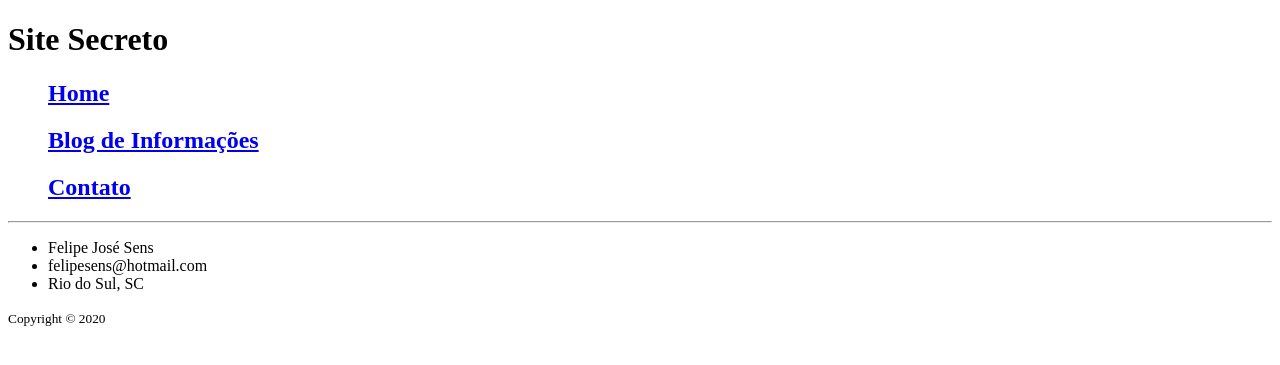
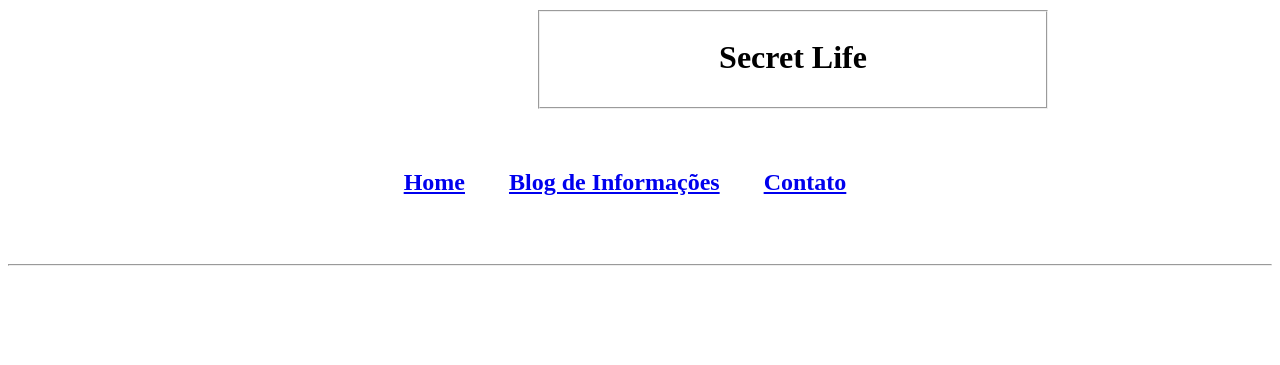
Before and after one commit to marcondesmacaneiro/aula_webi_2021, a PHP site: page / in a window 1280 px wide. Shown: the top 365 px of the page. Run offline with PHP 8.4, Linux system fonts and the light colour scheme.

Commit message:
RestauracaSite

```diff
--- a/felipe_jose_sens/estilo.css
+++ b/felipe_jose_sens/estilo.css
@@ -1,31 +1,92 @@
-div#primeiro {
+header#titulo {
 
+margin-top: 10px;
+text-align: center;
+padding-left: 300px;
+
+
+}
+
+header#tome {
+
+    margin-top: 10px;
+    text-align: center;
+    padding-left: 600px;
+
+
+    }
+
+    header#some {
+
+        margin-top: 10px;
+        text-align: center;
+        padding-left: 670px;
+
+
+        }
+
+        header#come {
+
+            margin-top: 10px;
+            text-align: center;
+            padding-left: 670px;
+
+
+            }
+
+        #forma {
+
+            text-align: center;
+            -webkit-text-size-adjust: auto;
+        }
+
+#dados {
+
+        text-align: center;
+}
+
+#dados div {
 
 
 
 }
 
+#teste {
 
-div#segundo {
-
+text-align: center;
 
 }
 
-div#terceiro {
+#centrado {
 
-
-
+margin-left: 230px;
 
 }
-
-nav#teste {
-
-
-
+#reta {
+    text-align: center;
 }
 
-body {
+#retaum {
 
+list-style: none;
+display: inline-block;
+padding: 10px;
+}
 
+#retadois {
 
-}
+    list-style: none;
+    display: inline-block;
+    padding-left: 30px;
+    }
+
+    #retatres {
+
+        list-style: none;
+        display: inline-block;
+        padding: 40px;
+        }
+
+        li {
+            list-style-type: none;
+          }
--- a/felipe_jose_sens/index.html
+++ b/felipe_jose_sens/index.html
@@ -4,35 +4,35 @@
     <meta charset="UTF-8">
     <meta http-equiv="X-UA-Compatible" content="IE=edge">
     <meta name="viewport" content="width=device-width, initial-scale=1.0">
-    <title>Primeiro Site</title>
+    <title>KZA Shok</title>
 </head>
 <link rel="stylesheet" type="text/css" href="estilo.css" media="screen" />
 
 <body>
-	<header>
-		<h1>Site Secreto</h1>
+	<header id="titulo">
+	<fieldset style="width: 50%;" id="centrado">
+		<h1 id='sub'>Secret Life</h1>
+	</fieldset>
 	</header>
-	<nav>
-		<ul>
-			<h2><a href="home.html" id="teste">Home</a></h2>
-			<h2><a href="blog.html" id="testedois">Blog de Informações</a></h2>
-			<h2><a href="contato.html" id="testetres">Contato</a></h2>
-		</ul>
-	</nav>
+
+	<nav id="reta">
+			<h2 id="retaum"><a href="home.html" id="teste">Home</a></h2>
+			<h2 id="retadois"><a href="blog.html" id="testedois">Blog de Informações</a></h2>
+			 <h2 id="retatres"><a href="contato.html" id="testetres">Contato</a></h2>
+    </nav>
 <hr>
 
-<div>
-<footer>
-  <ul>
-    <li>Felipe José Sens</li>
-	<li>felipesens@hotmail.com</li>
-	<li>Rio do Sul, SC</li>
 
-  </ul>
 
-</footer>
-</div>
-<small>Copyright © 2020 </small>
+
+
+
+
+
+
+
+
+
 </body>
 
 
```
Also changed, not shown: felipe_jose_sens/blog.html (+7 -5 lines), felipe_jose_sens/contato.html (+9 -6 lines), felipe_jose_sens/dicio.html (added, +15 -0 lines), felipe_jose_sens/home.html (+7 -5 lines), felipe_jose_sens/imagens.html (added, +15 -0 lines), felipe_jose_sens/meta.html (added, +15 -0 lines), felipe_jose_sens/mim.html (added, +15 -0 lines), felipe_jose_sens/pessoal.html (added, +15 -0 lines).
